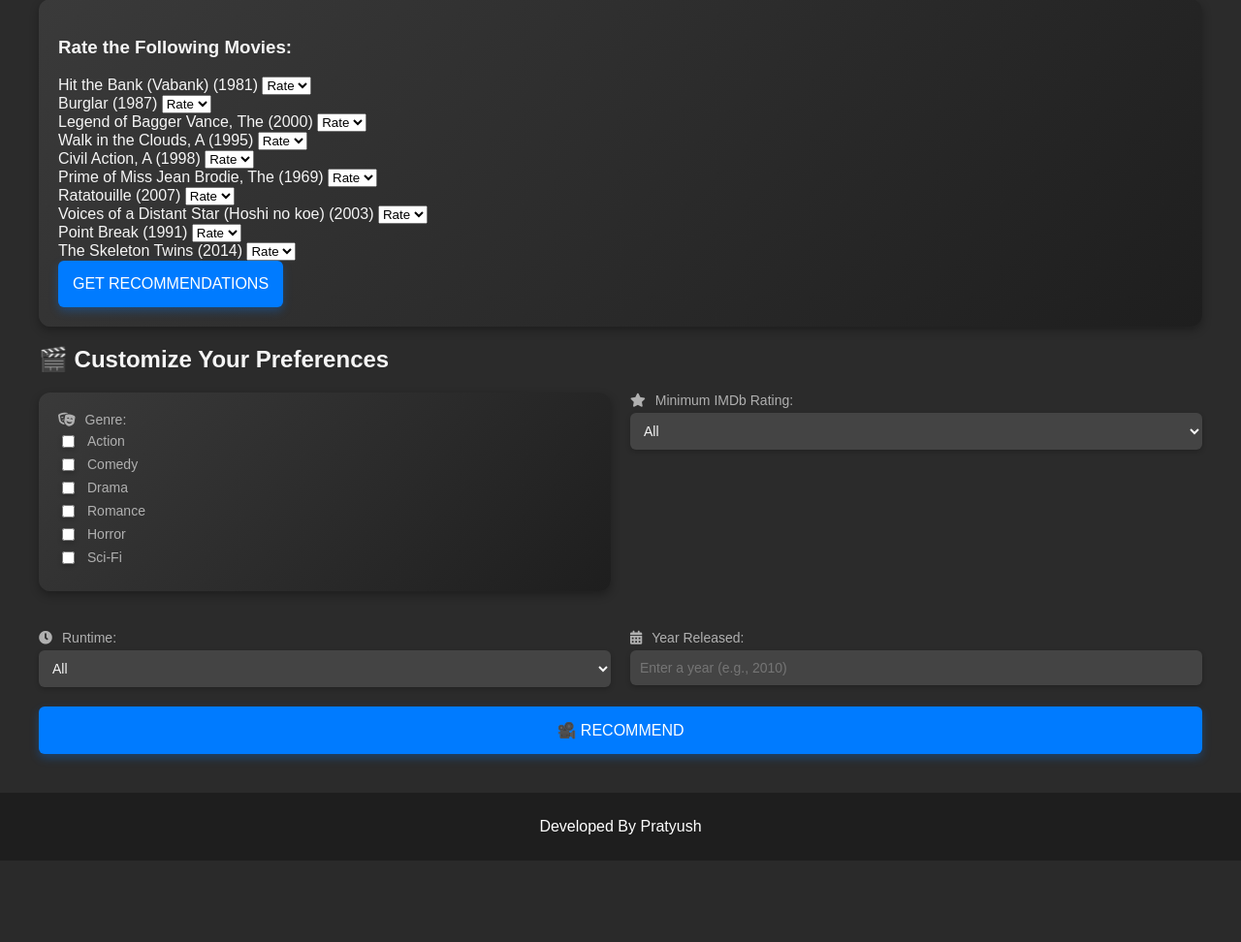
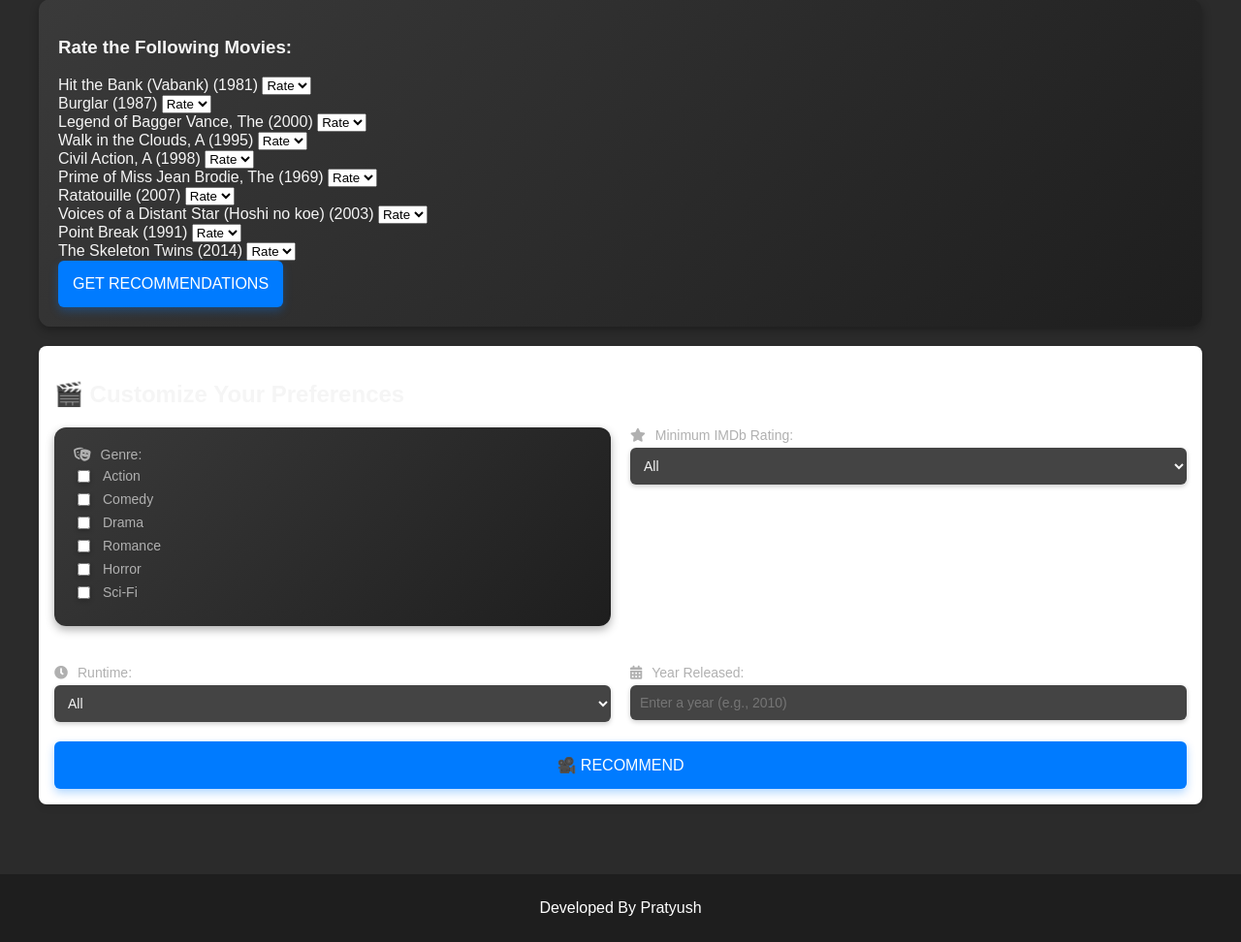
Before and after one commit to pratz-singh/ScreenSage, a Flask app: page / in a window 1280 px wide. Shown: the part 180-1152 px from the top of the page at 97% size. Before the commit the page ends 1041 px from the top, so only its background shows below. Run offline with Flask 3, Linux system fonts and the light colour scheme; parts of the project's set-up code (start-up, migrations or seed data) failed here and were passed over.

Commit message:
Update style.css

```diff
--- a/static/css/style.css
+++ b/static/css/style.css
@@ -1,4 +1,10 @@
-
+section {
+    margin-bottom: 2rem;
+    padding: 1rem;
+    background: white;
+    border-radius: 8px;
+    box-shadow: 0 4px 6px rgba(0, 0, 0, 0.1);
+}
 .movies {
     display: grid;
     grid-template-columns: repeat(auto-fill, minmax(150px, 1fr));
```
